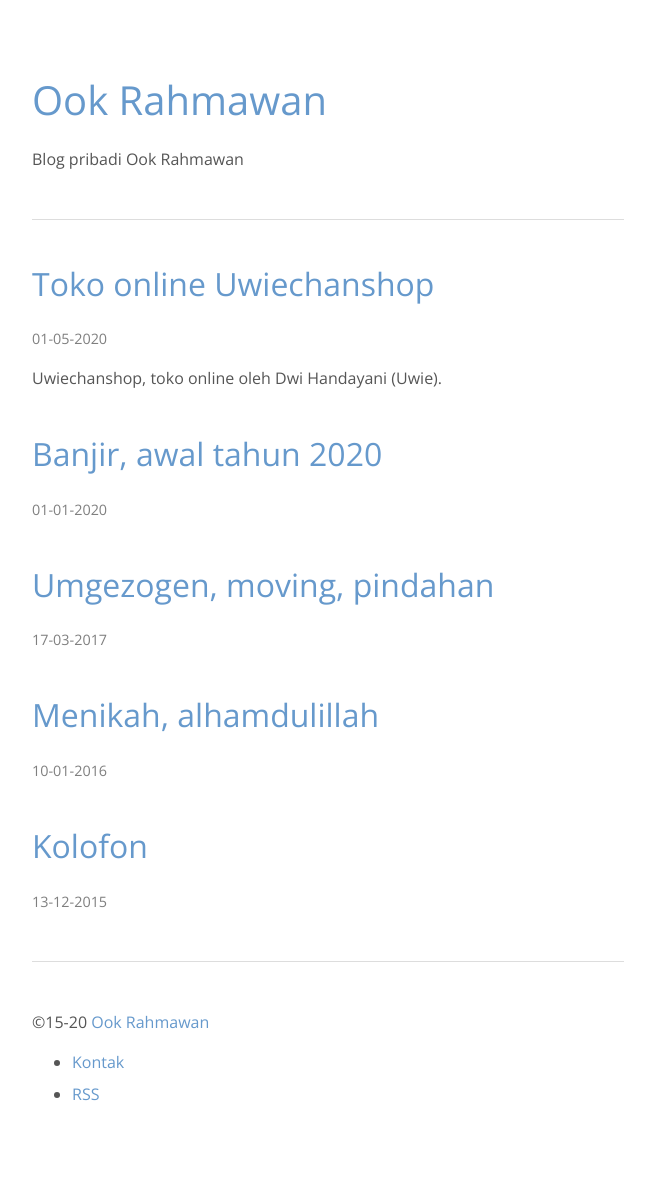
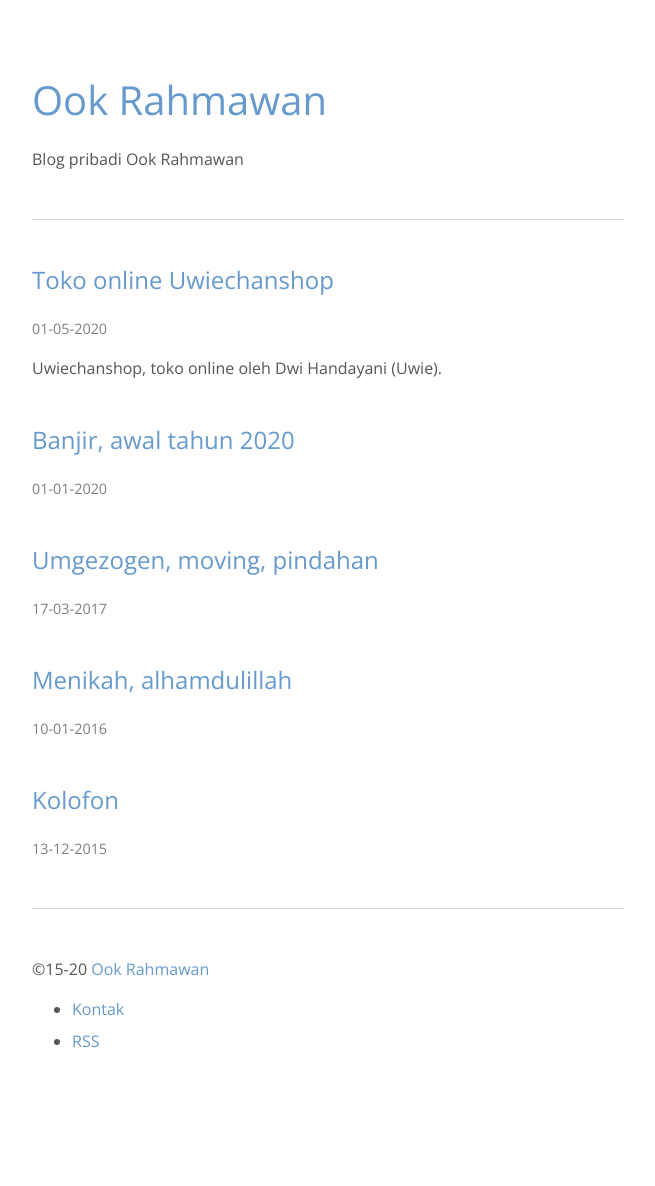
Before and after one commit to krhmwn/krhmwn.github.io, a Jekyll site: the page built from index.html, in a window 1280 px wide. Shown: the whole page, without its empty margins (312-967 px from the left). Built offline with Jekyll 4.4.1, drawn with Linux system fonts in a browser that asks for light colours; after the commit the page ends 1133 px from its top, so only the background shows below that.

Commit message:
Update title date v.1.01

```diff
--- a/_includes/titledate.html
+++ b/_includes/titledate.html
@@ -1,2 +1 @@
-<h2><a href="{{ post.url }}">{{ post.title }}</a></h2>
-<time datetime="{{ post.date | date: '%Y-%m-%d' }}">{{ post.date | date: "%d-%m-%Y" }}</time>
+<h3><a href="{{ post.url }}">{{ post.title }}</a></h3><time datetime="{{ post.date | date: '%Y-%m-%d' }}">{{ post.date | date: "%d-%m-%Y" }}</time>
```
